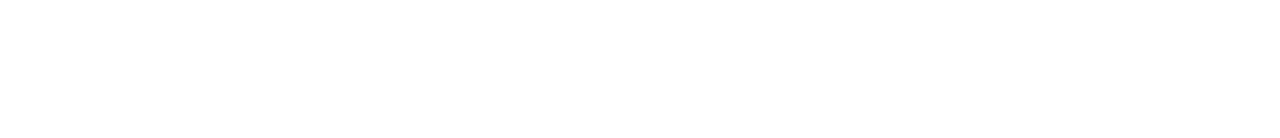
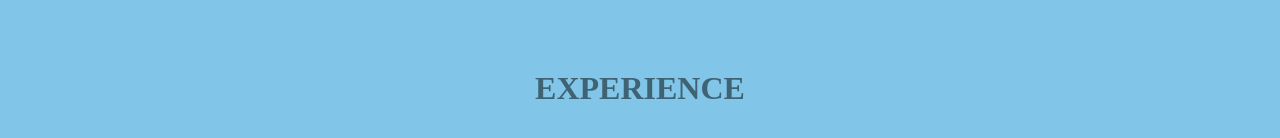
Before and after one commit to bryancol27/Norbey-transport-service-AceCoders, a React (Vite) app: page / in a window 1280 px wide. Shown: the part 1552-1690 px from the top of the page. Before the commit the page ends 1440 px from the top, so only its background shows below. Built offline with nearby package versions, Linux system fonts and the light colour scheme.

Commit message:
Created section Experience

```diff
--- a/src/App/index.jsx
+++ b/src/App/index.jsx
@@ -6,6 +6,7 @@
 //import Templates
 import { Header } from "../Templates/Header";
 import { AboutUS } from "../Templates/AboutUs";
+import { Experience } from "../Templates/Experience";
 
 //UI Aplication
 const App = () => {
@@ -16,6 +17,7 @@
             <Navbar/>
             <Header/>
             <AboutUS/>
+            <Experience/>
         </React.Fragment>
     );
 };
--- /dev/null
+++ b/src/Components/ItemExperience/styles.js
@@ -0,0 +1,9 @@
+import styled from "styled-components";
+
+export const Item = styled.div`
+    width: 100%;
+    height: 60px;
+    display: flex;
+    justify-content: center;
+    align-items: center;
+`;
--- a/src/Components/Navbar/styles.js
+++ b/src/Components/Navbar/styles.js
@@ -11,6 +11,7 @@
     align-items: center;
     position: fixed;
     top: 0px;
+    z-index: 4;
 
     div{
         width: 100%;
--- /dev/null
+++ b/src/Templates/Experience/index.jsx
@@ -0,0 +1,14 @@
+import React from "react";
+import { ExperienceTemplate } from "./styles";
+
+const Experience = () => {
+    return(
+        <ExperienceTemplate>
+            <div>
+                <h1>EXPERIENCE</h1>
+            </div>
+        </ExperienceTemplate>
+    );
+};
+
+export {Experience};
--- /dev/null
+++ b/src/Templates/Experience/styles.js
@@ -0,0 +1,25 @@
+import styled from "styled-components";
+import { variables } from "../../Styles/Variables";
+
+export const ExperienceTemplate = styled.section`
+    width: 100%;
+    height: 50vh;
+    background: ${variables.colors.blue};
+    display: flex;
+    justify-content: center;
+    align-items: center;
+    flex-direction: column;
+
+    div{
+        width: 80%;
+        display: flex;
+        justify-content: center;
+        align-items: center;
+        flex-direction: column;
+
+        h1{
+            font-size: 2rem;
+            color: ${variables.colors.text};
+        }
+    }
+`;
```
Also changed, not shown: src/Components/ItemExperience/index.jsx (added, +12 -0 lines), 1 other file (tests, documents, lock files or other folders).
